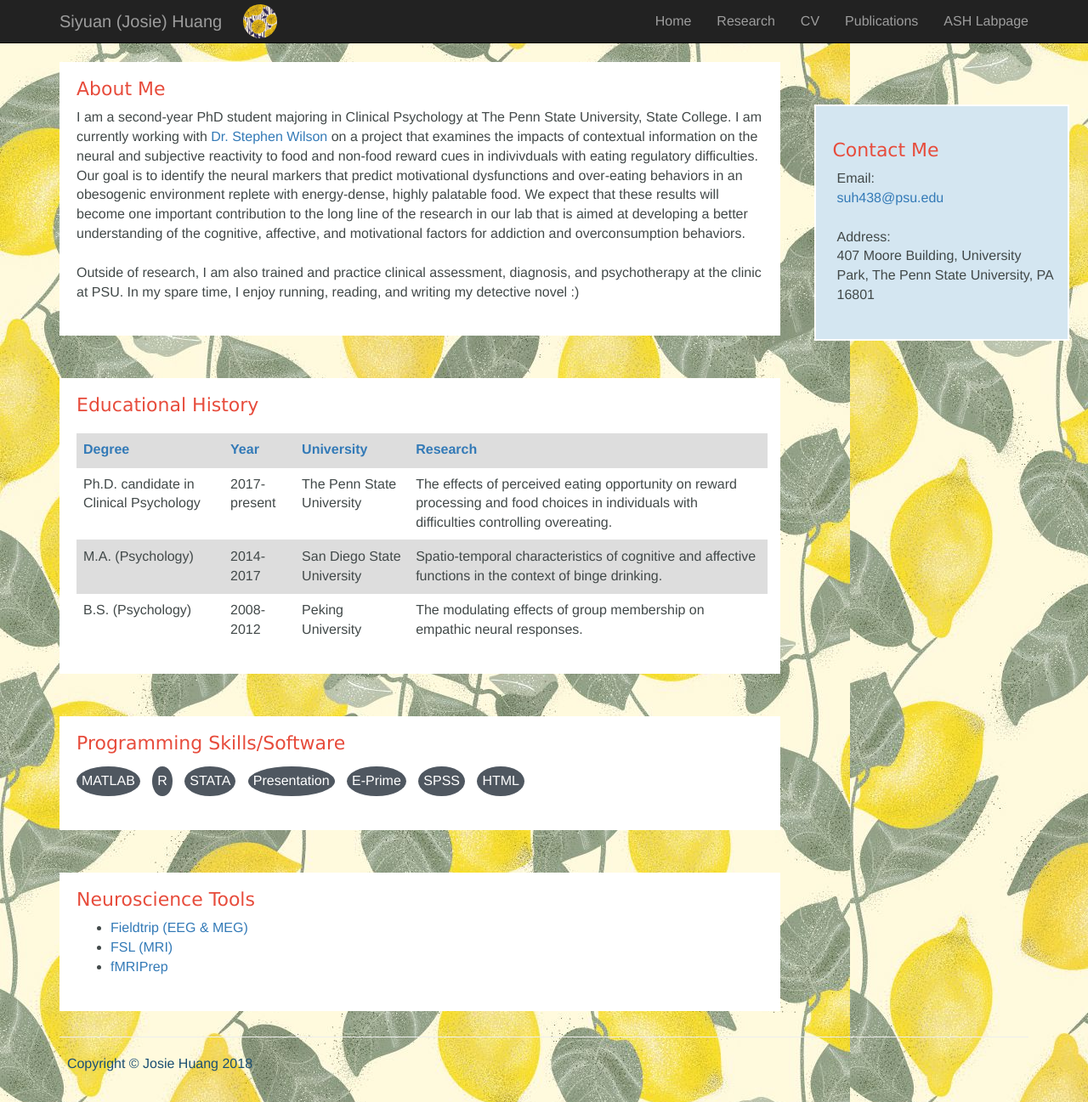
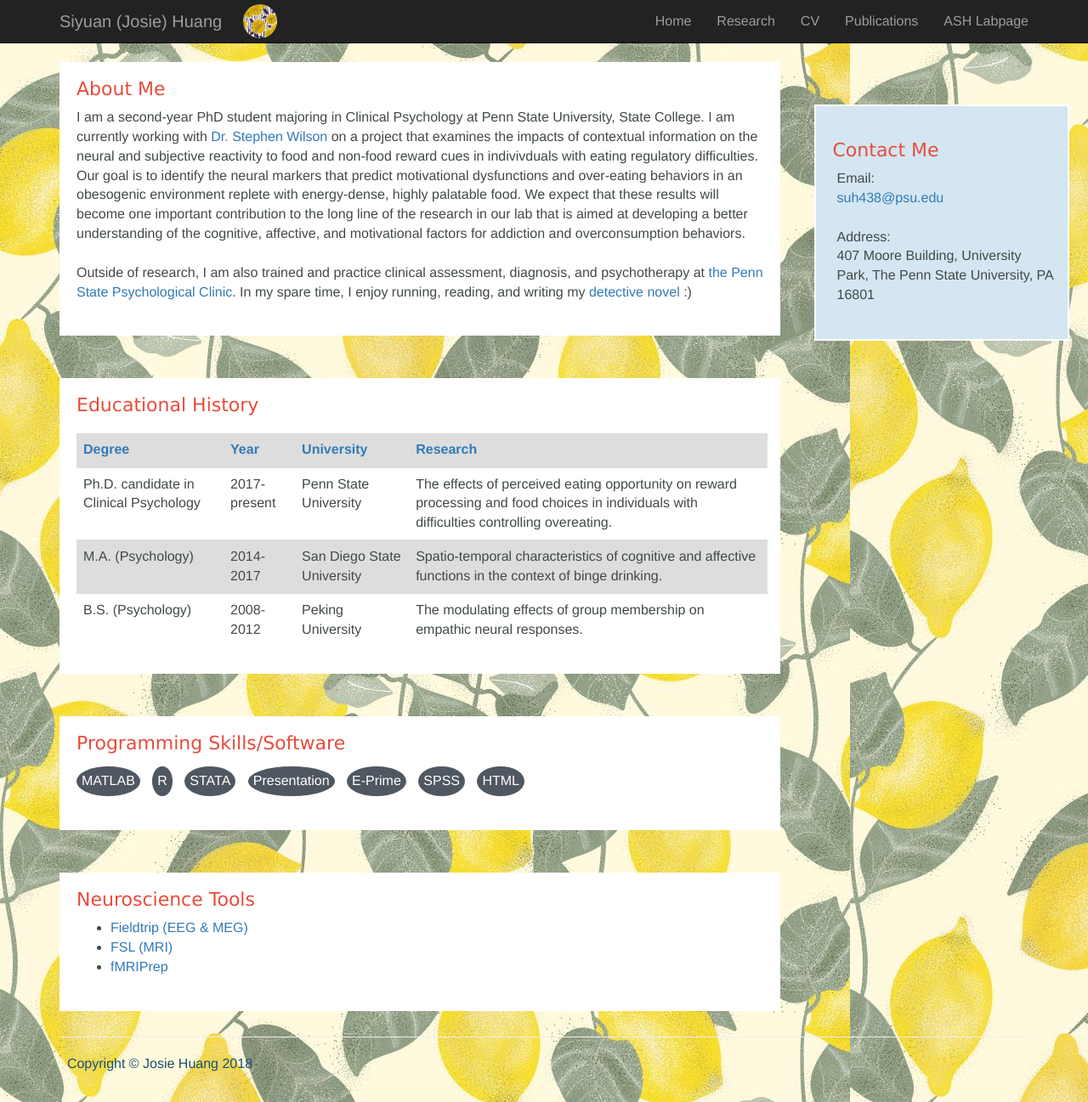
Before and after one commit to josie-shuang/josie-shuang.github.io, a Jekyll site: the page built from index.html, in a window 1280 px wide and 1297 px high. Shown: the whole window at 85% size. Built offline with Jekyll 4.4.1, drawn with Linux system fonts in a browser that asks for light colours.

Commit message:
Update _config.yml

```diff
--- a/_config.yml
+++ b/_config.yml
@@ -40,13 +40,13 @@ navbar-links:
 
 
 #Introduction
-intro_text: I am a second-year PhD student majoring in Clinical Psychology at The Penn State University, State College. I am currently working with <a href="http://psych.la.psu.edu/directory/sjw42">Dr. Stephen Wilson</a> on a project that examines the impacts of contextual information on the neural and subjective reactivity to food and non-food reward cues in indivivduals with eating regulatory difficulties. Our goal is to identify the neural markers that predict motivational dysfunctions and over-eating behaviors in an obesogenic environment replete with energy-dense, highly palatable food. We expect that these results will become one important contribution to the long line of the research in our lab that is aimed at developing a better understanding of the cognitive, affective, and motivational factors for addiction and overconsumption behaviors. <br/><br/> Outside of research, I am also trained and practice clinical assessment, diagnosis, and psychotherapy at the clinic at PSU. In my spare time, I enjoy running, reading, and writing my detective novel :)
+intro_text: I am a second-year PhD student majoring in Clinical Psychology at Penn State University, State College. I am currently working with <a href="http://psych.la.psu.edu/directory/sjw42">Dr. Stephen Wilson</a> on a project that examines the impacts of contextual information on the neural and subjective reactivity to food and non-food reward cues in indivivduals with eating regulatory difficulties. Our goal is to identify the neural markers that predict motivational dysfunctions and over-eating behaviors in an obesogenic environment replete with energy-dense, highly palatable food. We expect that these results will become one important contribution to the long line of the research in our lab that is aimed at developing a better understanding of the cognitive, affective, and motivational factors for addiction and overconsumption behaviors. <br/><br/> Outside of research, I am also trained and practice clinical assessment, diagnosis, and psychotherapy at <a href="http://psych.la.psu.edu/psychological-clinic">the Penn State Psychological Clinic</a>. In my spare time, I enjoy running, reading, and writing my <a href="novel.html">detective novel</a> :)
 
 #Education
 positions:
 - degree: Ph.D. candidate in Clinical Psychology
   year: 2017-present
-  university: The Penn State University
+  university: Penn State University
   research: The effects of perceived eating opportunity on reward processing and food choices in individuals with difficulties controlling overeating.
 - degree: M.A. (Psychology)
   year: 2014-2017
```
